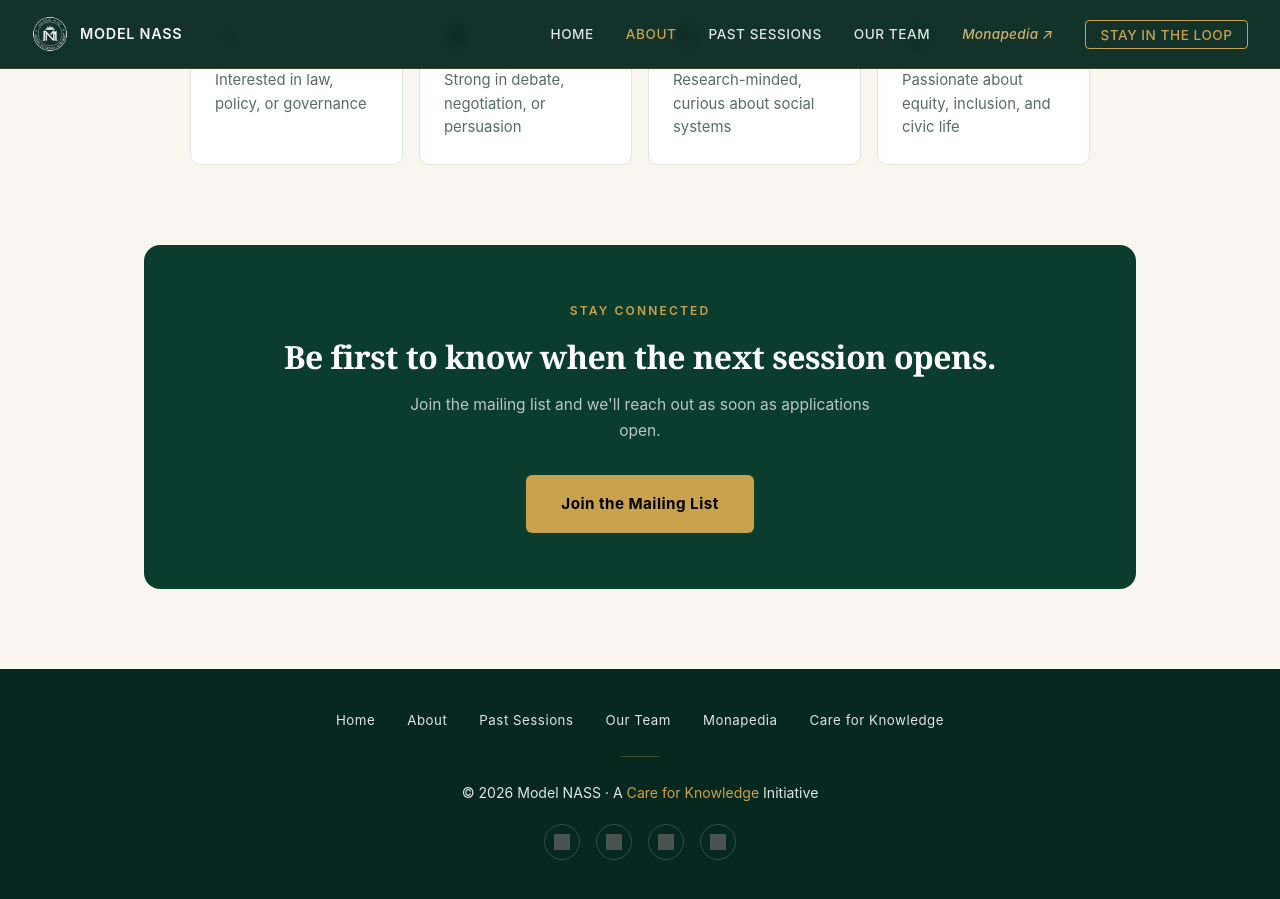
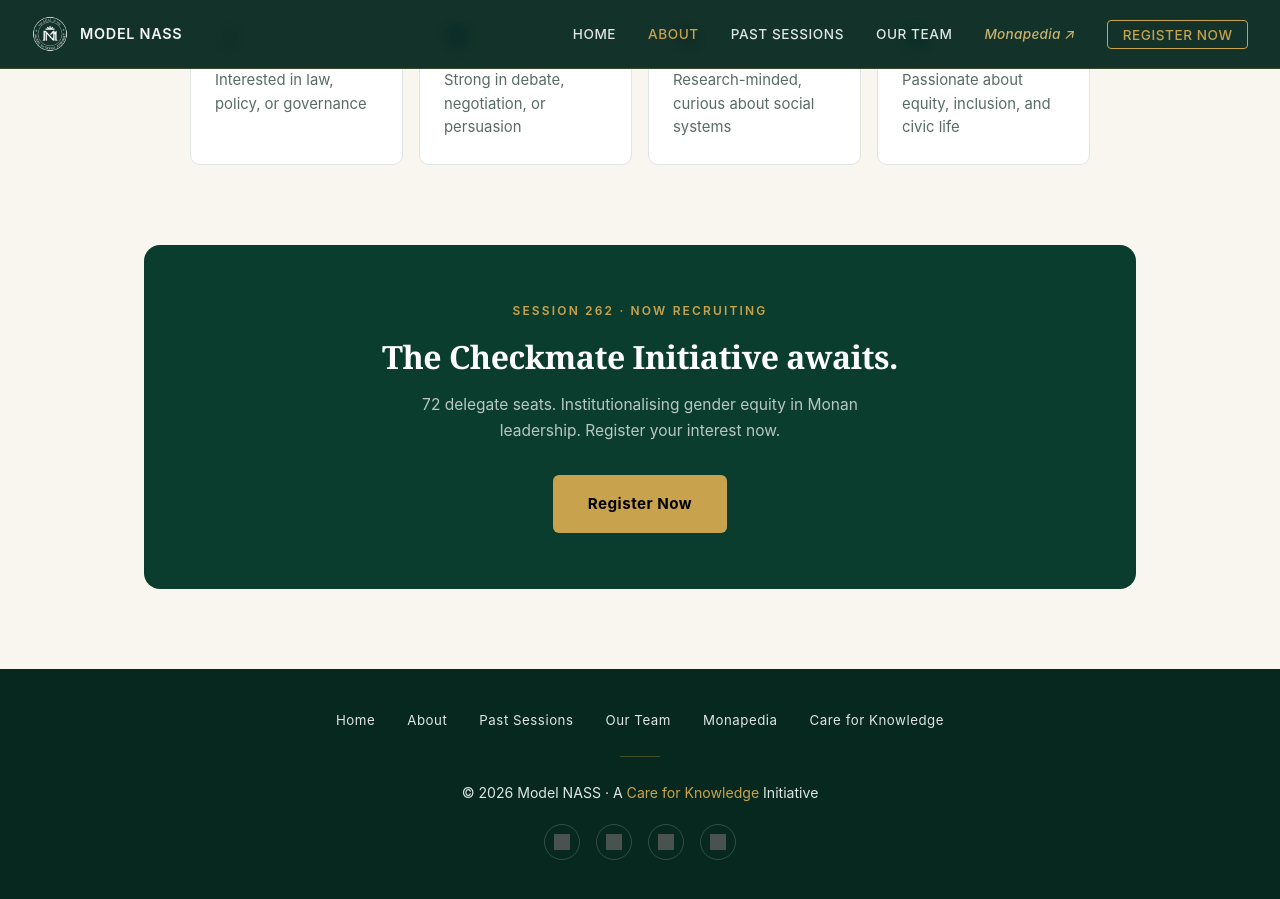
Before and after one commit to JoshuaOlu/modelnass, a Jekyll site: the page built from about/index.html, in a window 1280 px wide and 900 px high, scrolled down 3884 px. Built offline with Jekyll 4.4.1, drawn with Linux system fonts in a browser that asks for light colours; grey boxes are pictures that could not be loaded.

Commit message:
Back to recruiting

```diff
--- a/_data/current_session.yml
+++ b/_data/current_session.yml
@@ -25,7 +25,7 @@
 # STATUS OPTIONS: recruiting | upcoming | just_happened | between
 # ═══════════════════════════════════════════════════════════════
 
-status: "upcoming"
+status: "recruiting"
 
 number: 262
 name: "The Checkmate Initiative"
```
